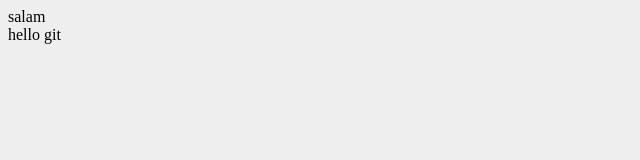
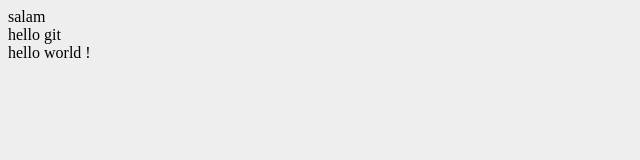
Before and after one commit to seyedaliagheii/resaneh-1, a plain HTML site: page index.html in a window 1280 px wide. Shown: the whole page, without its empty margins (0-640 px from the left). Drawn offline with Linux system fonts and the light colour scheme.

Commit message:
second commit

```diff
--- a/index.html
+++ b/index.html
@@ -16,5 +16,8 @@
     <section>
         hello git
     </section>
+<div>
+    hello world !
+</div>
 </body>
 </html>
```
